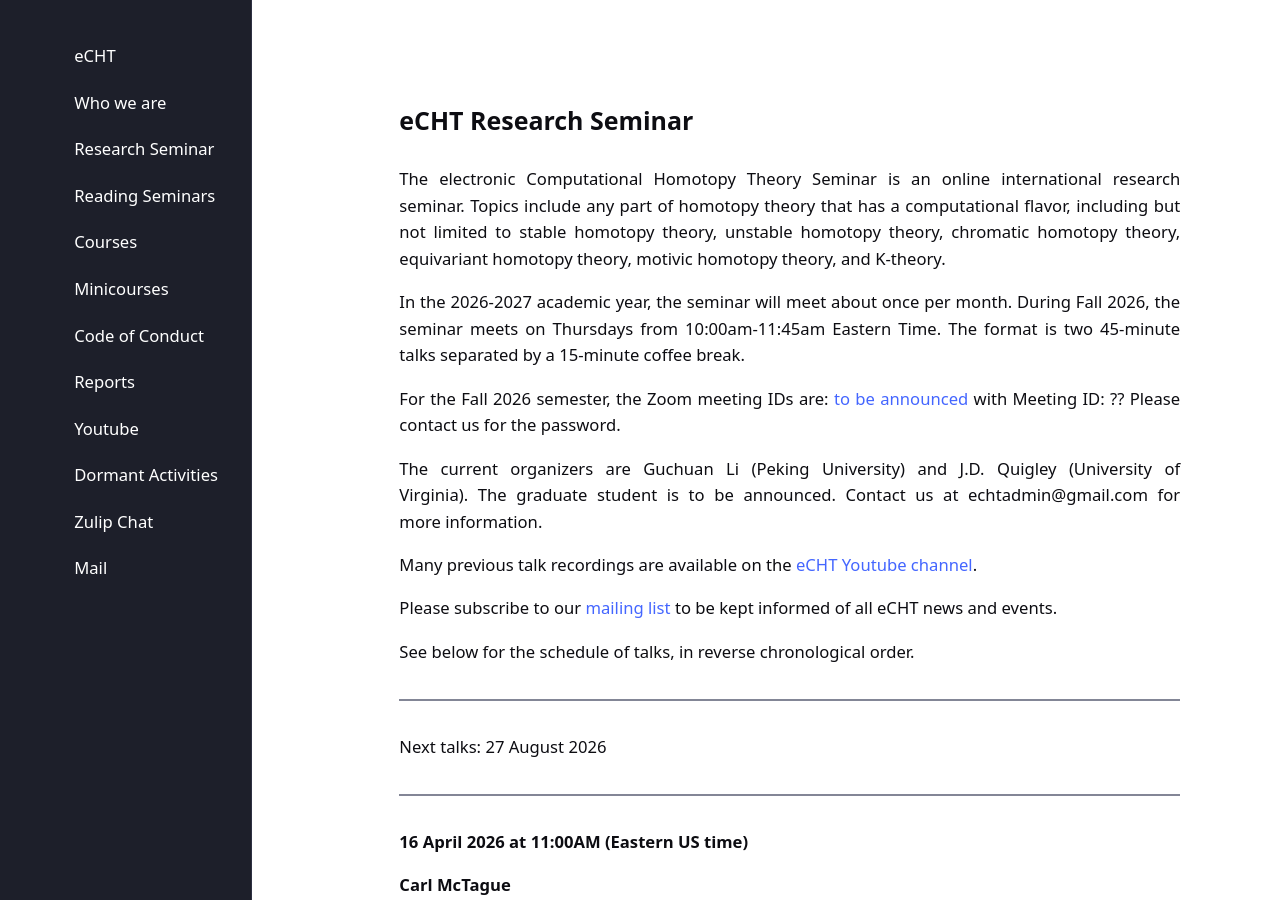
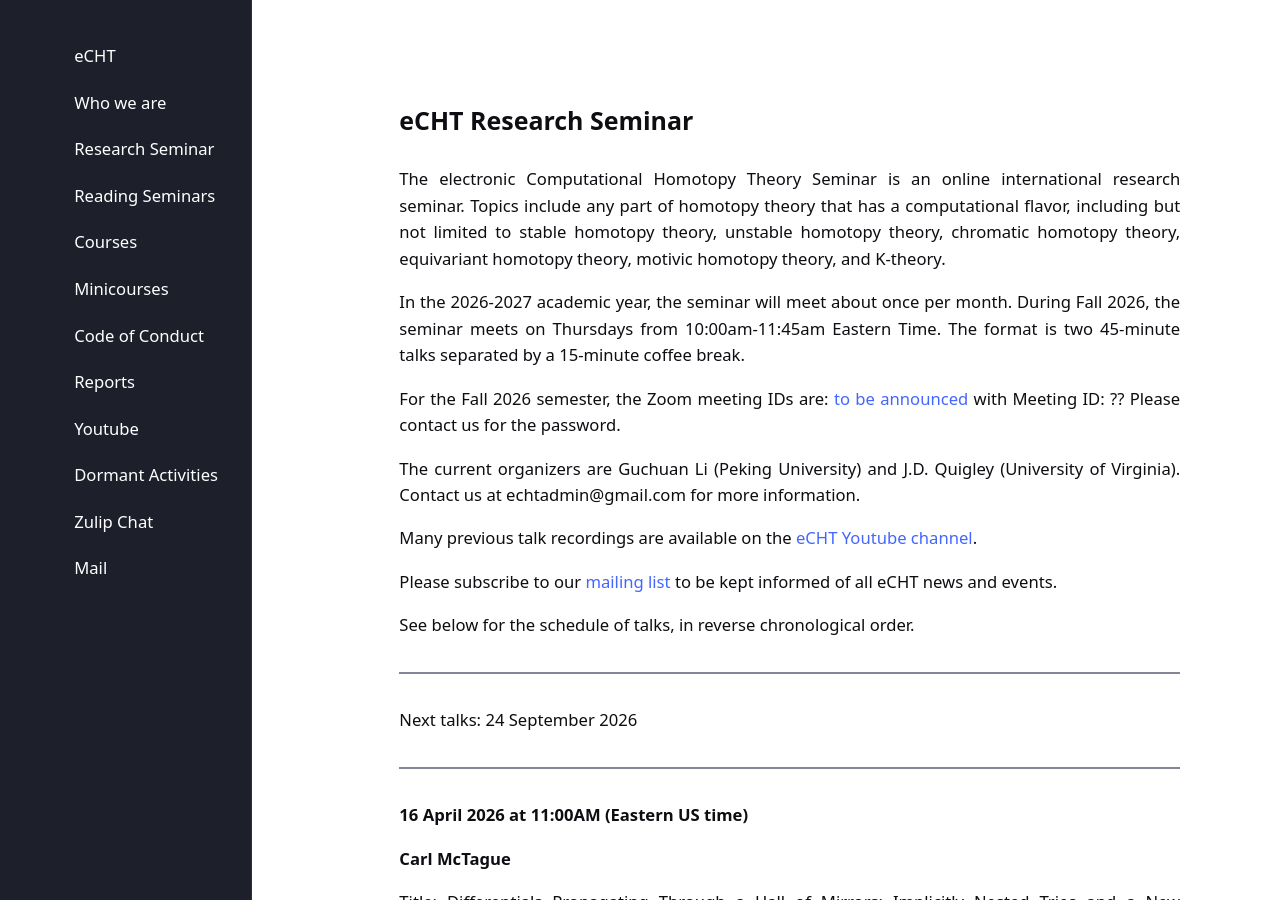
Before and after one commit to eCHTorc/eCHTorc.github.io, a Jekyll site: the page built from echt-research-seminar.html, in a window 1280 px wide and 900 px high. Built offline with Jekyll 4.4.1, drawn with Linux system fonts in a browser that asks for light colours.

Commit message:
test update research seminar

```diff
--- a/echt-research-seminar.html
+++ b/echt-research-seminar.html
@@ -29,7 +29,6 @@ Please contact us for the password.
 
 <p>
 The current organizers are Guchuan Li (Peking University) and J.D. Quigley (University of Virginia).
-The graduate student is to be announced.
 Contact us at echtadmin@gmail.com for more information.
 </p>
 
@@ -46,7 +45,7 @@ See below for the schedule of talks, in reverse chronological order.
 </p>
 
 <hr>
-Next talks: 27 August 2026
+Next talks: 24 September 2026
 <hr>
 
 <p>
```
Also changed, not shown: 1 other file.
